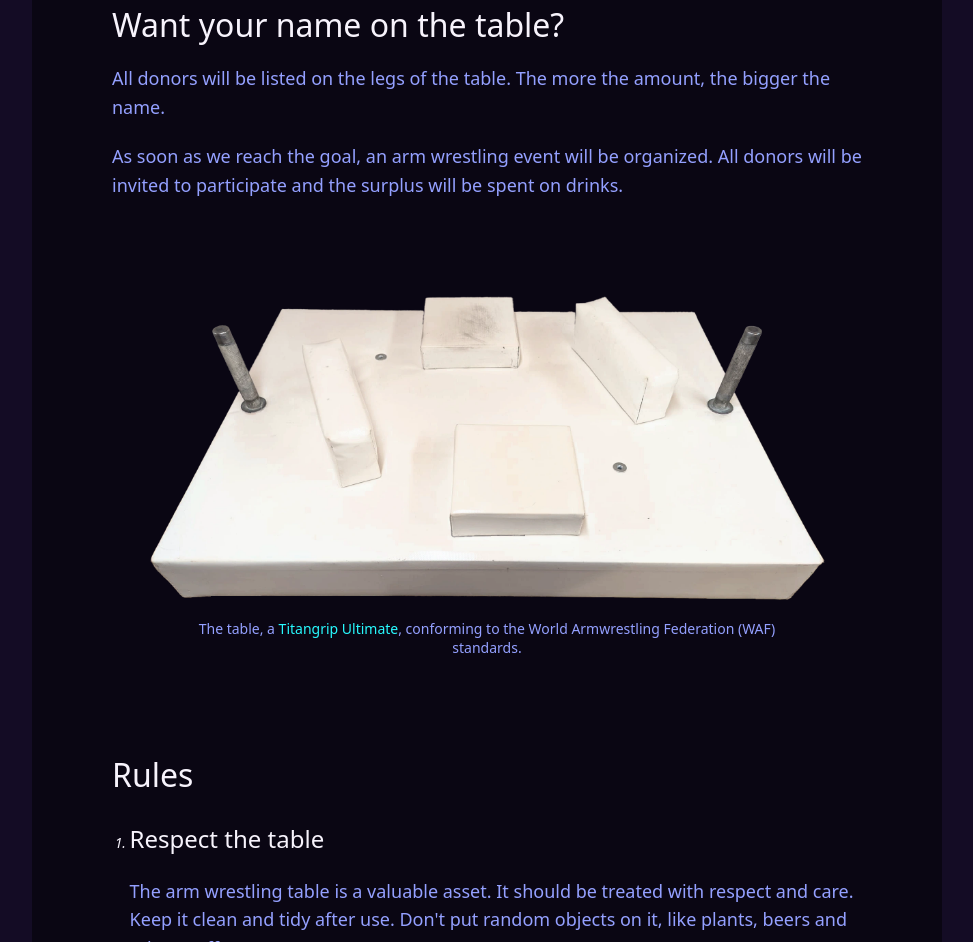
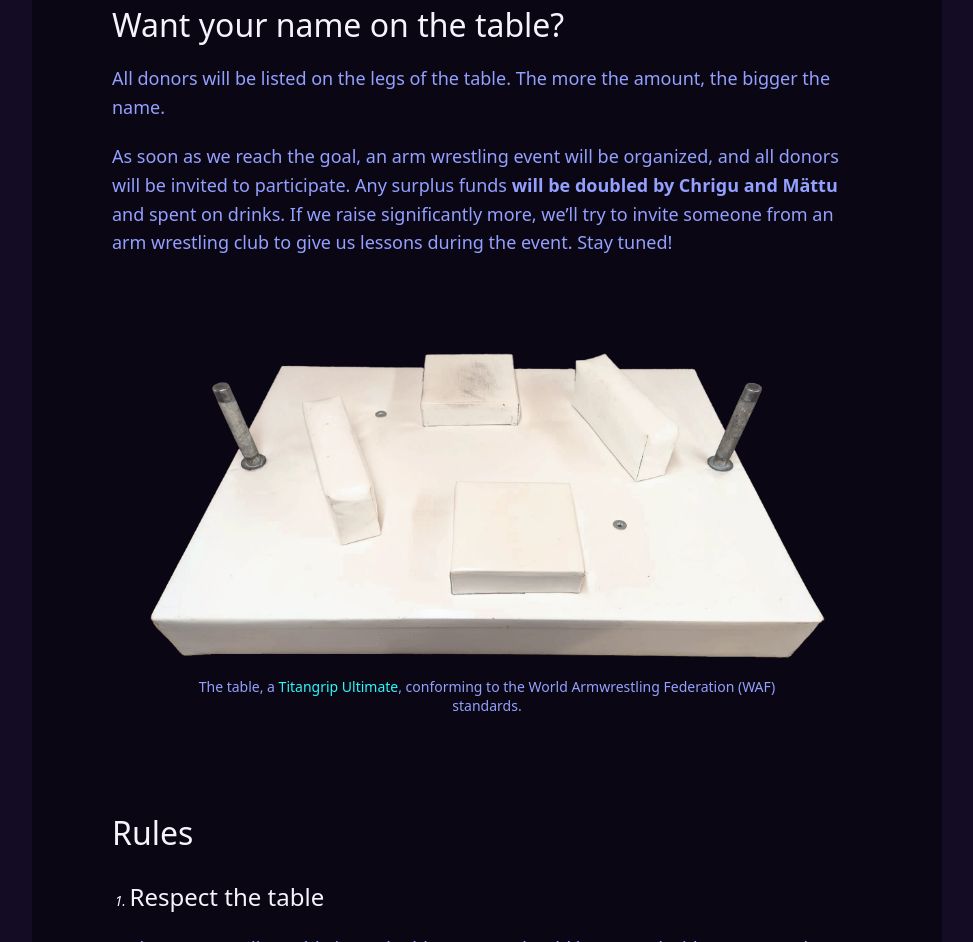
Before and after one commit to armwrestling-ch/armwrestling-ch.github.io, a plain HTML site: page docs/index.html in a window 1280 px wide. Shown: the part 1509-2451 px from the top of the page, without its empty margins (153-1126 px from the left). Drawn offline with Linux system fonts and the light colour scheme.

Commit message:
add text

```diff
--- a/docs/index.html
+++ b/docs/index.html
@@ -94,8 +94,12 @@
           </p>
           <p class="donor-bounty">
             As soon as we reach the goal, an arm wrestling event will be
-            organized. All donors will be invited to participate and the surplus
-            will be spent on drinks.
+            organized, and all donors will be invited to participate. Any
+            surplus funds
+            <strong>will be doubled by Chrigu and Mättu</strong> and spent on
+            drinks. If we raise significantly more, we’ll try to invite someone
+            from an arm wrestling club to give us lessons during the event. Stay
+            tuned!
           </p>
         </div>
         <div class="content-block media main-image">
```
